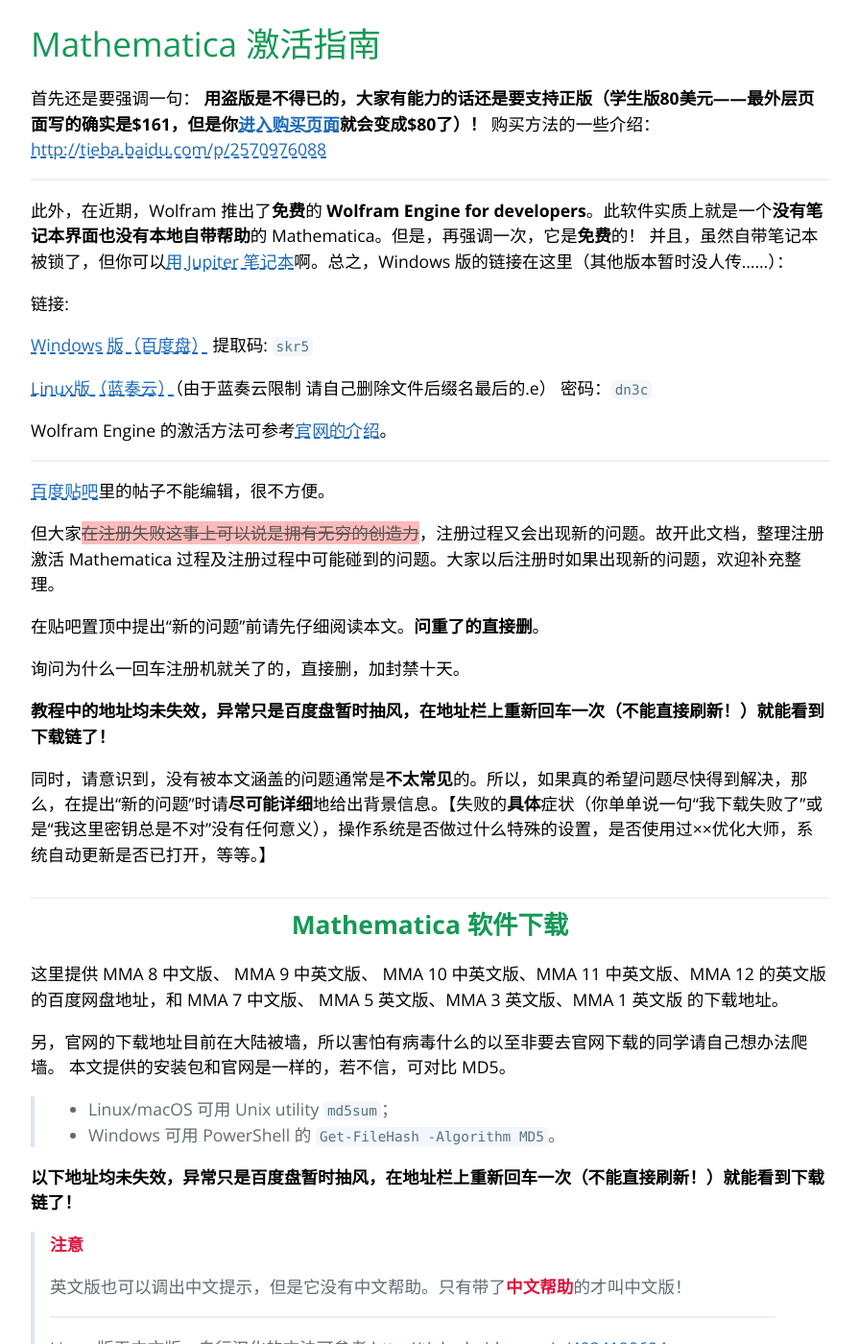
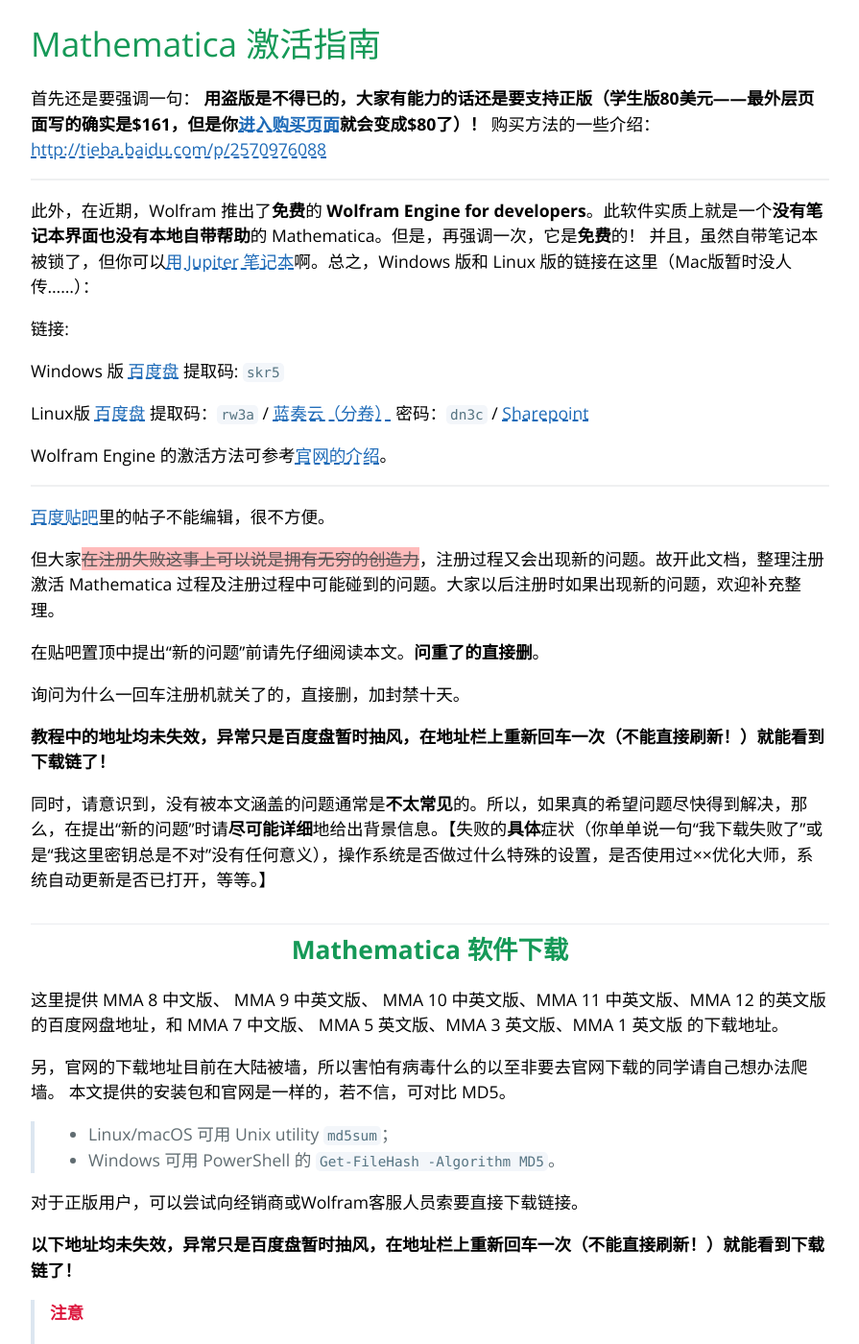
Before and after one commit to TieBaMma/InstallTutorial, a Jekyll site: the page built from index.md, in a window 1280 px wide and 1400 px high, scrolled down 454 px. Shown: the whole window at 96% size, without its empty margins (192-1087 px from the left). Built offline with Jekyll 4.4.1, drawn with Linux system fonts in a browser that asks for light colours; some of the changed text lies outside the part shown.

Commit message:
增补Wolfram Engine Linux下载链接。 添加中文文档包有关链接。 注：Engine Linux分卷压缩包的打开方式已经改到蓝奏云下载页。 （因为本地Markdown渲染结果和远程不一样，这是第一次尝试。）

```diff
--- a/index.md
+++ b/index.md
@@ -11,15 +11,17 @@
 
 ---
 
-此外，在近期，Wolfram 推出了**免费**的 **Wolfram Engine for developers**。此软件实质上就是一个**没有笔记本界面也没有本地自带帮助**的 Mathematica。但是，再强调一次，它是**免费**的！ 并且，虽然自带笔记本被锁了，但你可以[用 Jupiter 笔记本](https://mathematica.stackexchange.com/q/198839/1871)啊。总之，Windows 版的链接在这里（其他版本暂时没人传……）：
+此外，在近期，Wolfram 推出了**免费**的 **Wolfram Engine for developers**。此软件实质上就是一个**没有笔记本界面也没有本地自带帮助**的 Mathematica。但是，再强调一次，它是**免费**的！ 并且，虽然自带笔记本被锁了，但你可以[用 Jupiter 笔记本](https://mathematica.stackexchange.com/q/198839/1871)啊。总之，Windows 版和 Linux 版的链接在这里（Mac版暂时没人传……）：
 
 链接:
 
-[Windows 版（百度盘）](https://pan.baidu.com/s/1k2QxF05XnSKd1QIWz-y9vw)
+Windows 版 [百度盘](https://pan.baidu.com/s/1k2QxF05XnSKd1QIWz-y9vw)
 提取码: `skr5`
 
-[Linux版（蓝奏云）](https://www.lanzous.com/b00n4te9a/)（由于蓝奏云限制 请自己删除文件后缀名最后的.e）
-密码：`dn3c`
+Linux版
+[百度盘](https://pan.baidu.com/s/1qX5Z36w3SoSFCEsGSGqP9g) 提取码：`rw3a`
+/ [蓝奏云（分卷）](https://www.lanzous.com/b00n4te9a/) 密码：`dn3c`
+/ [Sharepoint](https://hii9w-my.sharepoint.com/:u:/g/personal/richard_liu_233455_xyz/EVPw9cN-UltGgGotCAOYVLYBjZdluPfngX5y96JpvyO8zA?e=NlPwuc)
 
 Wolfram Engine 的激活方法可参考[官网的介绍](http://support.wolfram.com/kb/45743)。
 
@@ -47,6 +49,8 @@
 > * Linux/macOS 可用 Unix utility `md5sum`；
 > * Windows 可用 PowerShell 的 `Get-FileHash -Algorithm MD5`。
 
+对于正版用户，可以尝试向经销商或Wolfram客服人员索要直接下载链接。
+
 **以下地址均未失效，异常只是百度盘暂时抽风，在地址栏上重新回车一次（不能直接刷新！）就能看到下载链了！**
 
 > **注意**
@@ -56,6 +60,8 @@
 > ---
 >
 > Linux 版无中文版，自行汉化的方法可参考 <http://tieba.baidu.com/p/4024190694>。
+>
+> 版本11.1之后的中文帮助文档包及安装方法可以前往 <http://tieba.baidu.com/p/5696398243> 查看。
 >
 > ---
 >
@@ -90,6 +96,8 @@
 > 英文版也可以调出中文提示，但是它没有中文帮助。只有带了**中文帮助**的才叫中文版！
 >
 > Linux 版无中文版，自行汉化的方法可参考 <http://tieba.baidu.com/p/4024190694>。
+>
+> 可以在 [这里](http://tieba.baidu.com/p/5696398243) 下载中文帮助文档包（Linux&Mac均适用）。
 
 [Mathematica 12.0 中文版（Win版）](https://pan.baidu.com/s/1_X6Qf9722bo7nV-eI_kY_Q)
 提取码: `fhtc`
```
Also changed, not shown: other parts of index.md (+1 -1 lines).
